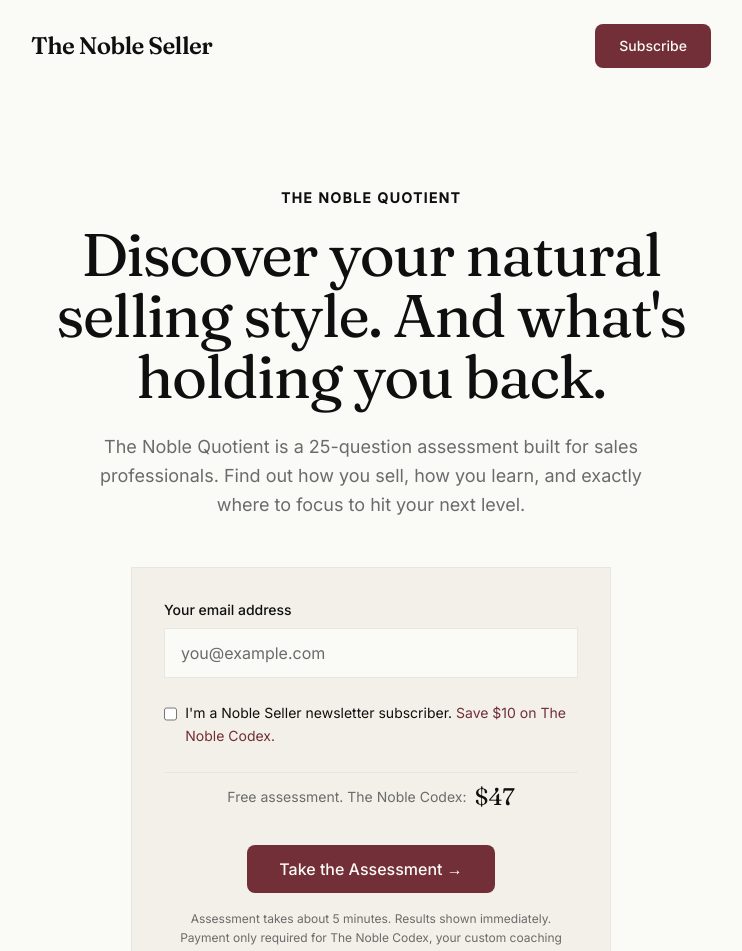
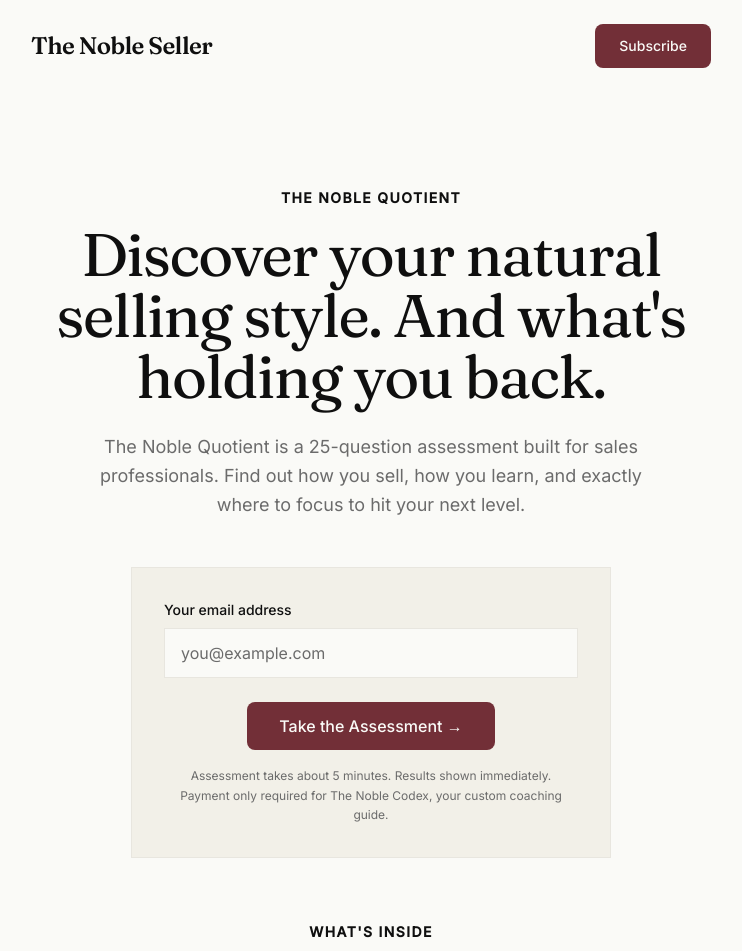
Before and after one commit to nosaco54135/the-noble-profile, a Next.js app: page /quotient in a window 1280 px wide. Shown: the top 951 px of the page, without its empty margins (269-1011 px from the left). Built offline with nearby package versions, Linux system fonts and the light colour scheme.

Commit message:
Strip pricing and subscriber checkbox from /quotient entry page

```diff
--- a/app/quotient/assessment/page.tsx
+++ b/app/quotient/assessment/page.tsx
@@ -21,7 +21,6 @@
 
   // Session data
   const [email, setEmail] = useState<string>('')
-  const [isSubscriber, setIsSubscriber] = useState(false)
 
   // Question state
   const [shuffled, setShuffled] = useState<Question[]>([])
@@ -37,7 +36,6 @@
   useEffect(() => {
     // Read session data set by the landing page
     const storedEmail = sessionStorage.getItem('tnq_email') ?? ''
-    const storedSubscriber = sessionStorage.getItem('tnq_subscriber') === 'true'
 
     if (!storedEmail) {
       router.replace('/quotient')
@@ -45,7 +43,6 @@
     }
 
     setEmail(storedEmail)
-    setIsSubscriber(storedSubscriber)
     // Reuse any existing seed so mid-assessment reloads keep the same order
     const existingSeed = sessionStorage.getItem('tnq_seed')
     const activeSeed = existingSeed ?? generateSeed()
@@ -94,7 +91,7 @@
       const res = await fetch('/api/submit-assessment', {
         method: 'POST',
         headers: { 'Content-Type': 'application/json' },
-        body: JSON.stringify({ email, isSubscriber, responses: orderedResponses, seed }),
+        body: JSON.stringify({ email, isSubscriber: false, responses: orderedResponses, seed }),
       })
 
       if (!res.ok) {
@@ -107,7 +104,6 @@
 
       // Clear session storage — no longer needed
       sessionStorage.removeItem('tnq_email')
-      sessionStorage.removeItem('tnq_subscriber')
       sessionStorage.removeItem('tnq_seed')
 
       if (data.fallback) {
@@ -130,7 +126,7 @@
       setSubmitError(err instanceof Error ? err.message : 'Something went wrong. Please try again.')
       setSubmitting(false)
     }
-  }, [responses, submitting, email, isSubscriber, seed, router])
+  }, [responses, submitting, email, seed, router])
 
   // Keyboard support: number keys 1-5, Enter/→ to advance
   useEffect(() => {
--- a/app/quotient/page.tsx
+++ b/app/quotient/page.tsx
@@ -9,12 +9,8 @@
 export default function LandingPage() {
   const router = useRouter()
   const [email, setEmail] = useState('')
-  const [isSubscriber, setIsSubscriber] = useState(false)
   const [error, setError] = useState('')
   const [loading, setLoading] = useState(false)
-
-  const price = isSubscriber ? '$37' : '$47'
-  const originalPrice = '$47'
 
   function handleSubmit(e: React.FormEvent) {
     e.preventDefault()
@@ -27,9 +23,7 @@
     }
 
     setLoading(true)
-    // Store in sessionStorage so the assessment page can read them
     sessionStorage.setItem('tnq_email', email)
-    sessionStorage.setItem('tnq_subscriber', String(isSubscriber))
     router.push('/quotient/assessment')
   }
 
@@ -72,38 +66,6 @@
                   />
                   {error && (
                     <p className="mt-tns-sm font-sans text-sm text-tns-accent">{error}</p>
-                  )}
-                </div>
-
-                {/* Subscriber checkbox */}
-                <label className="flex items-start gap-tns-sm cursor-pointer group">
-                  <input
-                    type="checkbox"
-                    checked={isSubscriber}
-                    onChange={(e) => setIsSubscriber(e.target.checked)}
-                    className="mt-1 w-4 h-4 border-tns-border text-tns-accent
-                               focus:ring-tns-accent cursor-pointer"
-                  />
-                  <span className="font-sans text-sm text-tns-fg leading-relaxed">
-                    I&apos;m a Noble Seller newsletter subscriber.{' '}
-                    <span className="text-tns-accent">Save $10 on The Noble Codex.</span>
-                  </span>
-                </label>
-
-                {/* Price */}
-                <div className="flex items-center justify-center gap-tns-sm py-tns-sm border-t border-tns-border">
-                  <span className="font-sans text-sm text-tns-muted">
-                    Free assessment. The Noble Codex:
-                  </span>
-                  {isSubscriber ? (
-                    <>
-                      <span className="font-sans text-tns-muted line-through text-base">
-                        {originalPrice}
-                      </span>
-                      <span className="font-display text-2xl text-tns-accent">{price}</span>
-                    </>
-                  ) : (
-                    <span className="font-display text-2xl text-tns-fg">{price}</span>
                   )}
                 </div>
 
```
